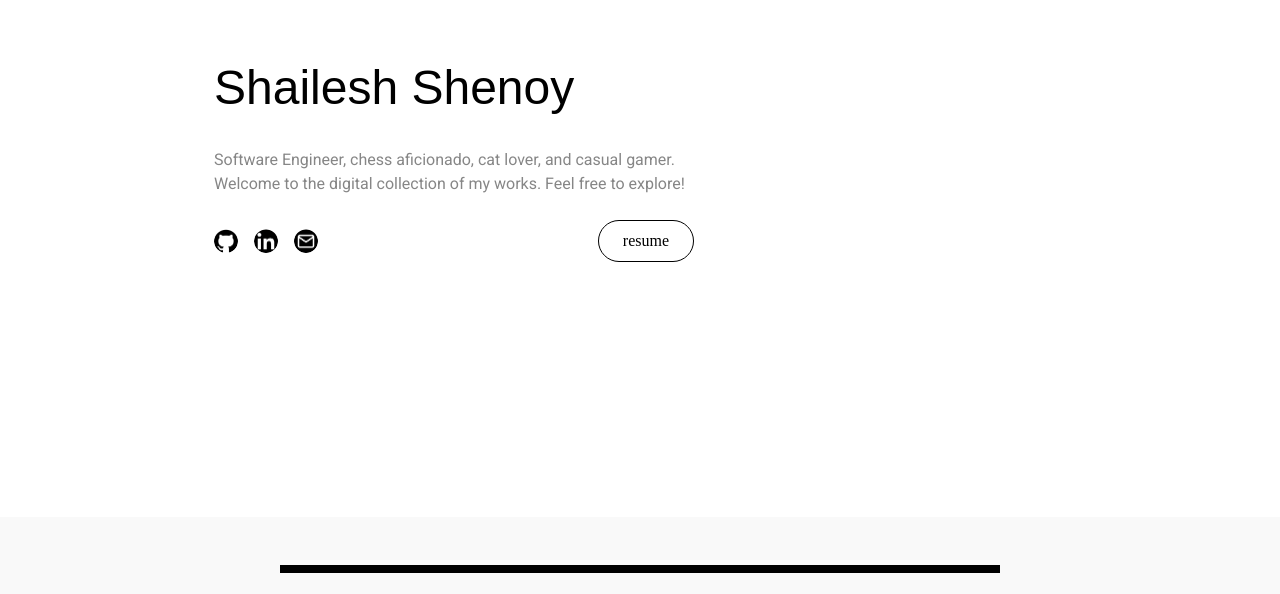
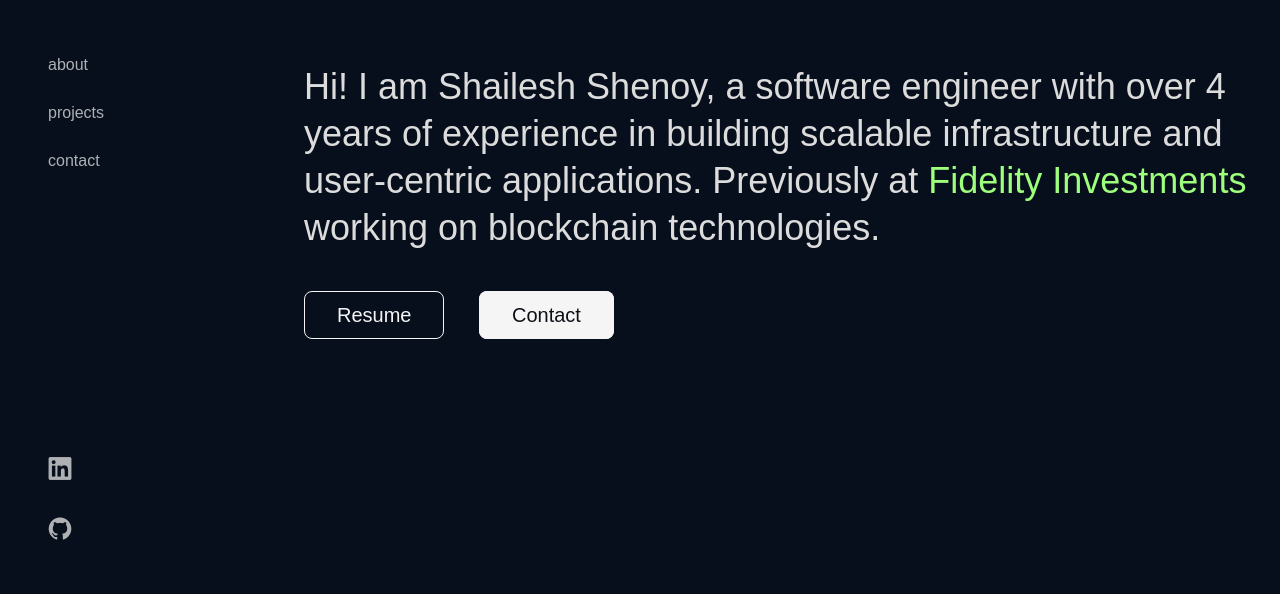
Before and after one commit to shailesh-shenoy/shailesh-portfolio, an Astro site: page / in a window 1280 px wide. Shown: the part 203-797 px from the top of the page. Built offline with nearby package versions, Linux system fonts and the light colour scheme; Astro itself is replaced by a stand-in of ours; a web font is replaced by a local one.

Commit message:
New, Clean Design

```diff
--- a/package.json
+++ b/package.json
@@ -11,8 +11,7 @@
   },
   "dependencies": {
     "@astrojs/check": "^0.7.0",
-    "@fontsource-variable/darker-grotesque": "^5.0.5",
-    "@fontsource/roboto": "^5.0.13",
+    "@fontsource-variable/inter": "^5.0.18",
     "astro": "^4.8.6",
     "typescript": "^5.4.5"
   }
--- a/src/components/Hero.astro
+++ b/src/components/Hero.astro
@@ -3,81 +3,56 @@ import { socials } from "../utils";
 ---
 
 <section class="hero">
-  <h1 class="title">Shailesh Shenoy</h1>
-  <p class="description">
-    Software Engineer, chess aficionado, cat lover, and casual gamer.
-  </p>
-  <p class="description">
-    Welcome to the digital collection of my works. Feel free to explore!
+  <p class="text">
+    Hi! I am Shailesh Shenoy, a software engineer with over 4 years of
+    experience in building scalable infrastructure and user-centric
+    applications. Previously at
+    <span class="highlight">Fidelity Investments</span> working on blockchain technologies.
   </p>
   <div class="actions">
-    <ul class="social-links">
-      {
-        socials.map((s) => (
-          <li>
-            <a
-              href={s.link}
-              target="_blank"
-              rel="noopener noreferrer"
-              title={s.label}
-            >
-              <img class="social-icon" src={s.icon} alt={s.label} />
-            </a>
-          </li>
-        ))
-      }
-    </ul>
-    <a class="cta" href="resume.pdf" title="Resume">resume</a>
+    <a class="cta cta-secondary" href="/resume.pdf" target="_blank">Resume</a>
+    <a class="cta cta-primary" href="#contact">Contact</a>
   </div>
 </section>
 
 <style>
   .hero {
+    height: 100vh;
     display: flex;
-    height: 90vh;
-    width: 30rem;
-    margin-left: 214px;
-    margin-right: 24px;
     flex-direction: column;
     justify-content: center;
   }
 
-  .title {
-    margin-bottom: 24px;
-    font-family: var(--font-display);
-    font-size: 3rem;
-    font-weight: 400;
+  .text {
+    max-width: 60rem;
+    font-size: 2.25rem;
+    line-height: 1.3;
   }
 
-  .description {
-    font-family: var(--font-body);
-    font-size: 1rem;
-    font-weight: 400;
-    color: var(--color-secondary);
+  .highlight {
+    color: var(--color-green);
   }
-
   .actions {
-    display: flex;
-    justify-content: space-between;
-    align-items: center;
-    margin-top: 24px;
-  }
-
-  .social-links {
-    display: flex;
-    justify-content: flex-start;
-  }
-
-  .social-icon {
-    margin-right: 16px;
-    height: 1.5rem;
-    width: 1.5rem;
-    border-radius: 50%;
+    margin-top: 48px;
   }
 
   .cta {
-    padding: 0.5rem 1.5rem;
-    border-radius: 3rem;
-    border: 1px solid var(--color-primary);
+    width: 8.75rem;
+    padding: 12px 32px;
+    border: 1px solid var(--color-secondary);
+    border-radius: 0.5rem;
+    color: var(--color-secondary);
+    font-weight: 500;
+    font-size: 1.25rem;
+    cursor: pointer;
+  }
+
+  .cta-secondary {
+    margin-right: 30px;
+  }
+
+  .cta-primary {
+    background: var(--color-secondary);
+    color: #0d1117;
   }
 </style>
--- /dev/null
+++ b/src/components/Sidebar.astro
@@ -0,0 +1,69 @@
+---
+
+---
+
+<div class="sidebar">
+  <nav class="nav-container">
+    <ul class="nav-menu">
+      <li class="nav-link"><a href="#about">about</a></li>
+      <li class="nav-link"><a href="#projects">projects</a></li>
+      <li class="nav-link"><a href="#contact">contact</a></li>
+    </ul>
+  </nav>
+
+  <ul class="socials">
+    <li class="social-link">
+      <a href="https://www.linkedin.com/in/shailesh-shenoy/" target="_blank">
+        <i class="devicon-linkedin-plain"></i>
+      </a>
+    </li>
+    <li class="social-link">
+      <a href="https://github.com/shailesh-shenoy/" target="_blank">
+        <i class="devicon-github-original"></i>
+      </a>
+    </li>
+  </ul>
+</div>
+
+<style>
+  .sidebar {
+    display: flex;
+    flex-flow: column;
+    flex-grow: 0; /* do not grow   - initial value: 0 */
+    flex-shrink: 0; /* do not shrink - initial value: 1 */
+    flex-basis: 10rem; /* width/height  - initial value: auto */
+    position: sticky;
+    position: -webkit-sticky;
+    top: 0;
+    height: 100vh;
+    padding-left: 48px;
+    padding-bottom: 24px;
+    background: transparent;
+    color: var(--color-secondary);
+  }
+
+  .nav-container {
+    flex: 9;
+    display: flex;
+    direction: column;
+    align-items: center;
+  }
+
+  .nav-link {
+    margin-bottom: 24px;
+    opacity: 0.7;
+  }
+
+  .social-link {
+    margin-bottom: 24px;
+    font-size: 1.5rem;
+    opacity: 0.7;
+  }
+
+  .nav-link:hover,
+  .nav-link:focus,
+  .social-link:hover,
+  .social-link:focus {
+    opacity: 1;
+  }
+</style>
--- a/src/layouts/Layout.astro
+++ b/src/layouts/Layout.astro
@@ -1,6 +1,6 @@
 ---
-import "@fontsource-variable/darker-grotesque";
-import "@fontsource/roboto";
+// Supports weights 100-900
+import "@fontsource-variable/inter";
 interface Props {
   title: string;
 }
@@ -23,8 +23,20 @@ const { title } = Astro.props;
     <link rel="mask-icon" href="/safari-pinned-tab.svg" color="#5bbad5" />
     <meta name="msapplication-TileColor" content="#da532c" />
     <meta name="theme-color" content="#ffffff" />
+
+    <link
+      rel="stylesheet"
+      type="text/css"
+      href="https://cdn.jsdelivr.net/gh/devicons/devicon@latest/devicon.min.css"
+    />
   </head>
-  <body>
+  <body class="container">
     <slot />
   </body>
 </html>
+
+<style>
+  .container {
+    display: flex;
+  }
+</style>
--- a/src/pages/index.astro
+++ b/src/pages/index.astro
@@ -1,12 +1,14 @@
 ---
 import Layout from "../layouts/Layout.astro";
 import Hero from "../components/Hero.astro";
-import About from "../components/About.astro";
+import About from "../components/About2.astro";
 import Projects from "../components/Projects.astro";
+import Sidebar from "../components/Sidebar.astro";
 ---
 
 <Layout title="Welcome to Astro.">
-  <main>
+  <Sidebar />
+  <main class="content">
     <Hero />
     <About />
     <Projects />
@@ -38,7 +40,11 @@ import Projects from "../components/Projects.astro";
     width: 100%;
     line-height: 1.5;
     -webkit-font-smoothing: antialiased;
-    overflow: auto;
+
+    background: var(--color-bg-primary);
+    color: var(--color-primary);
+    font-family: var(--font-body);
+    font-weight: 300;
   }
   /*
   5. Improve media defaults
@@ -107,16 +113,22 @@ import Projects from "../components/Projects.astro";
 
   /* Define custom properties for colors */
   :root {
-    --color-bg-primary: #ffffff;
-    --color-bg-secondary: #f9f9f9;
-    --color-primary: #000000;
-    --color-secondary: #868686;
+    --color-bg-primary: #070f1d;
+    --color-bg-secondary: #d9d9d9;
 
-    --font-display: "Darker Grotesque Variable", sans-serif;
-    --font-body: "Roboto", sans-serif;
+    --color-primary: #dcdcdc;
+    --color-secondary: #f5f5f5;
+    --color-green: #9eff7c;
+    --color-red: #ff7c7c;
+    --color-blue: #1570ef;
+    --color-yellow: #fcf194;
+    --color-black: #0d1117;
+
+    --font-display: "Inter Variable", sans-serif;
+    --font-body: "Inter Variable", sans-serif;
   }
 
-  .main {
-    width: 100%;
+  .content {
+    padding-left: 144px;
   }
 </style>
```
Also changed, not shown: 1 other file.
